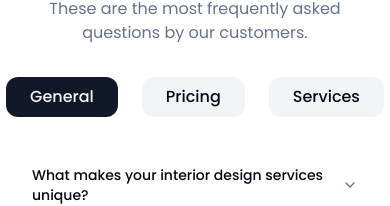
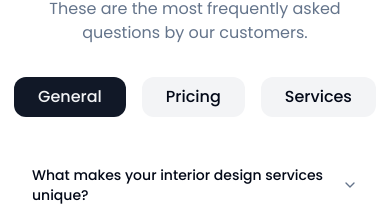
Before and after one commit to shashankaz/relix, a React (Vite) app: page /faq in a window 390 px wide. Shown: the part 255-461 px from the top of the page. Built offline with nearby package versions, Linux system fonts and the light colour scheme; a web font is replaced by a local one.

Commit message:
feat: improve layout of FAQ section for better responsiveness and spacing

```diff
--- a/src/pages/FAQ/index.tsx
+++ b/src/pages/FAQ/index.tsx
@@ -25,7 +25,7 @@ const FAQ = () => {
           These are the most frequently asked questions by our customers.
         </p>
       </div>
-      <div className="pb-8 flex gap-6">
+      <div className="pb-8 flex justify-between gap-4 md:gap-6 px-4">
         <button
           onClick={() => {
             setTab("general");
```
